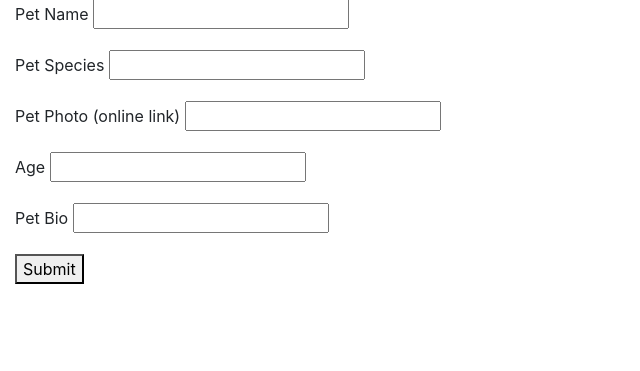
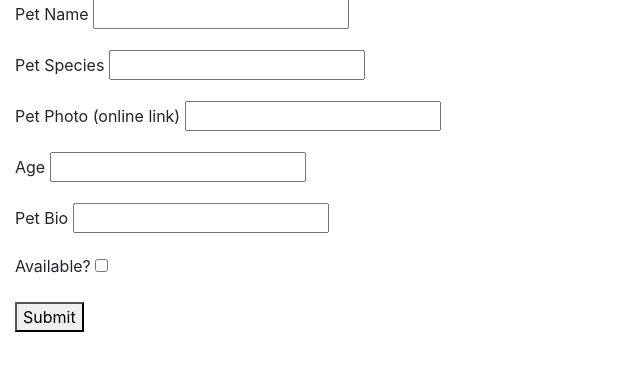
Before and after one commit to acmenes/adoption_db, a Flask app: page /add-pet in a window 1280 px wide. Shown: the part 113-484 px from the top of the page, without its empty margins (0-640 px from the left). Run offline with Flask 2, Linux system fonts and the light colour scheme; some libraries are stand-ins or nearby versions.

Commit message:
everything is working

```diff
--- a/app.py
+++ b/app.py
@@ -4,7 +4,7 @@ from flask import Flask, redirect, request, render_template, flash
 from models import db, connect_db, Pet
 from flask_debugtoolbar import DebugToolbarExtension
 
-from forms import AddPetForm
+from forms import AddPetForm, EditPetForm
 
 app = Flask(__name__)
 
@@ -32,11 +32,21 @@ def show_pet(pet_id):
 
     return render_template('pet.html', pet=pet)
 
-@app.route('/pets/<int:pet_id>/edit')
+@app.route('/pets/<int:pet_id>/edit', methods=["GET", "POST"])
 def edit_pet(pet_id):
 
     pet = Pet.query.get_or_404(pet_id)
-    return render_template('edit.html', pet=pet)
+    form = EditPetForm()
+
+    if form.validate_on_submit():
+        pet.photo_url = form.photo_url.data
+        pet.notes = form.notes.data
+        pet.available = form.available.data
+        db.session.commit()
+        return redirect ('/pets')
+
+    else:
+        return render_template('edit.html', pet=pet, form=form)
 
 @app.route('/add-pet', methods=["GET", "POST"])
 def add_pet():
@@ -47,7 +57,8 @@ def add_pet():
         species = form.species.data,
         photo_url = form.photo_url.data,
         age= form.age.data,
-        notes = form.notes.data)
+        notes = form.notes.data,
+        available= form.available.data)
         db.session.add(new_pet)
         db.session.commit()
         return redirect('/pets')
--- a/forms.py
+++ b/forms.py
@@ -1,6 +1,7 @@
 from flask_wtf import FlaskForm
 from wtforms import StringField, IntegerField
 from wtforms import validators
+from wtforms.fields.core import BooleanField
 from wtforms.validators import InputRequired, Optional, URL
 
 class AddPetForm(FlaskForm):
@@ -11,6 +12,11 @@ class AddPetForm(FlaskForm):
     photo_url = StringField("Pet Photo (online link)", validators=[InputRequired(), URL()])
     age = IntegerField("Age", validators=[InputRequired()])
     notes = StringField("Pet Bio", validators=[Optional(), Optional()])
+    available = BooleanField("Available?")
 
 class EditPetForm(FlaskForm):
     '''Form for editing pet info'''
+
+    photo_url = StringField("Pet Photo (online link)", validators = [InputRequired(), URL()])
+    notes = StringField("Pet Bio", validators=[Optional(), Optional()])
+    available = BooleanField("Available?")
--- a/templates/edit.html
+++ b/templates/edit.html
@@ -2,7 +2,7 @@
 
 {% block content %}
 
-<h1>Add a Pet!</h1>
+<h1>Edit {{ pet.name }}'s Info</h1>
 
 <div class="container-fluid">
 <form id="add-pet", method="POST">
```
